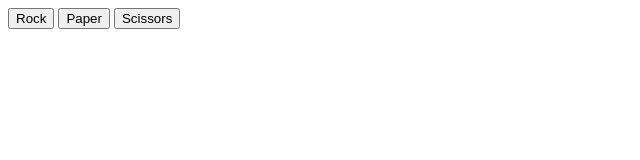
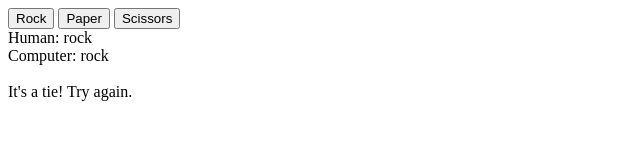
Before and after one commit to poppinpigeon/rock-paper-scissors, a plain HTML site: page index.html in a window 1280 px wide. Both pictures are taken after a click on the button "Rock". Shown: the whole page, without its empty margins (0-640 px from the left). Drawn offline with Linux system fonts and the light colour scheme.

Commit message:
Add text output for result of a game

```diff
--- a/index.html
+++ b/index.html
@@ -11,6 +11,9 @@
     <button id="paper">Paper</button>
     <button id="scissors">Scissors</button>
     <br>
+    <div id="humanInput"></div>
+    <div id="compInput"></div>
+    <br>
     <div id="result"></div>
 
 </body>
--- a/javascript.js
+++ b/javascript.js
@@ -25,23 +25,31 @@ function getHumanChoice(){
 }
 
 function playRound(humanChoice, computerChoice){
-    console.log("Computer: " + computerChoice);
-    console.log("Human: " + humanChoice);
+    // console.log("Computer: " + computerChoice);
+    // console.log("Human: " + humanChoice);
+    const compInput = document.querySelector("#compInput");
+    compInput.textContent = "Computer: " + computerChoice;
+    const humanInput = document.querySelector("#humanInput");
+    humanInput.textContent = "Human: " + humanChoice;
 
+    const result = document.querySelector("#result");
     if(humanChoice === computerChoice){
-        console.log("It's a tie! Try again.");
+        //console.log("It's a tie! Try again.");
+        result.textContent = "It's a tie! Try again.";
         return;
     }
     //human lose
     else if((humanChoice === "rock" && computerChoice === "paper") || (humanChoice === "paper" && computerChoice === "scissors") || (humanChoice === "scissors" && computerChoice === "rock")){
         computerScore++;
-        console.log("You lose! " + computerChoice + " wins " + humanChoice + ".");
+        //console.log("You lose! " + computerChoice + " wins " + humanChoice + ".");
+        result.textContent = "You lose! " + computerChoice + " wins " + humanChoice + ".";
         return;
     }
     //human win
     else if((humanChoice === "rock" && computerChoice === "scissors") || (humanChoice === "paper" && computerChoice === "rock") || (humanChoice === "scissors" && computerChoice === "paper")){
         humanScore++;
-        console.log("You win! " + humanChoice + " wins " + computerChoice + ".");
+        //console.log("You win! " + humanChoice + " wins " + computerChoice + ".");
+        result.textContent = "You win! " + humanChoice + " wins " + computerChoice + ".";
         return;
     }
 }
```
